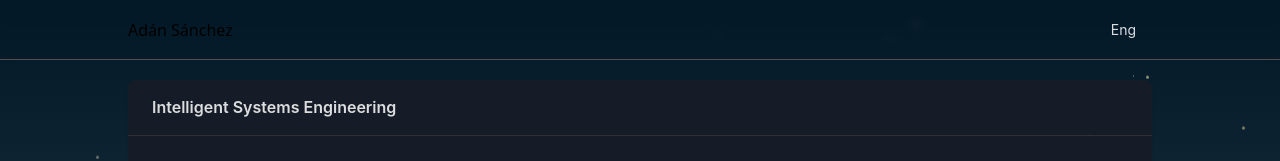
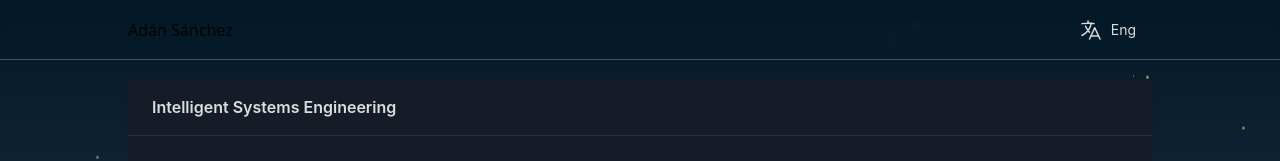
Before and after one commit to DEadMan10sds/Portfolio-Front, a React (Vite) app: page / in a window 1280 px wide. Shown: the top 161 px of the page. Built offline with nearby package versions, Linux system fonts and the light colour scheme.

Commit message:
ADD: Hero icons ADD: Flag icons

```diff
--- a/package.json
+++ b/package.json
@@ -10,8 +10,10 @@
     "preview": "vite preview"
   },
   "dependencies": {
+    "@heroicons/react": "^2.2.0",
     "@tailwindcss/vite": "^4.0.14",
     "antd": "^5.24.4",
+    "flag-icons": "^7.3.2",
     "i18next": "^24.2.3",
     "react": "^19.0.0",
     "react-dom": "^19.0.0",
--- a/src/App.jsx
+++ b/src/App.jsx
@@ -11,6 +11,7 @@ import { initReactI18next } from "react-i18next";
 import { Outlet } from "react-router-dom";
 import engTranslation from "./translations/en.json";
 import esTranslation from "./translations/es.json";
+import "/node_modules/flag-icons/css/flag-icons.min.css";
 
 i18n.use(initReactI18next).init({
   resources: {
--- a/src/components/Language/LanguageSelector.jsx
+++ b/src/components/Language/LanguageSelector.jsx
@@ -16,20 +16,47 @@ export const LanguageSelector = () => {
         items: [
           {
             key: "1",
-            label: <p onClick={changeLanguageHandler("en")}>En</p>,
+            label: (
+              <div className="flex gap-2" onClick={changeLanguageHandler("en")}>
+                <span className="fi fi-us"></span>
+                <p>En</p>,
+              </div>
+            ),
           },
           {
             key: "2",
-            label: <p onClick={changeLanguageHandler("es")}>Es</p>,
+            label: (
+              <div className="flex gap-2" onClick={changeLanguageHandler("es")}>
+                <span className="fi fi-es"></span>
+                <p>Es</p>,
+              </div>
+            ),
           },
         ],
       }}
     >
-      <a onClick={(e) => e.preventDefault()}>
-        <Button color="default" variant="text">
-          {t("language_menu")}
-        </Button>
-      </a>
+      <Button
+        color="default"
+        variant="text"
+        onClick={(e) => e.preventDefault()}
+      >
+        <svg
+          xmlns="http://www.w3.org/2000/svg"
+          fill="none"
+          viewBox="0 0 24 24"
+          strokeWidth={1.5}
+          stroke="currentColor"
+          className="size-6"
+        >
+          <path
+            strokeLinecap="round"
+            strokeLinejoin="round"
+            d="m10.5 21 5.25-11.25L21 21m-9-3h7.5M3 5.621a48.474 48.474 0 0 1 6-.371m0 0c1.12 0 2.233.038 3.334.114M9 5.25V3m3.334 2.364C11.176 10.658 7.69 15.08 3 17.502m9.334-12.138c.896.061 1.785.147 2.666.257m-4.589 8.495a18.023 18.023 0 0 1-3.827-5.802"
+          />
+        </svg>
+
+        {t("language_menu")}
+      </Button>
     </Dropdown>
   );
 };
```
Also changed, not shown: 1 other file (tests, documents, lock files or other folders).
